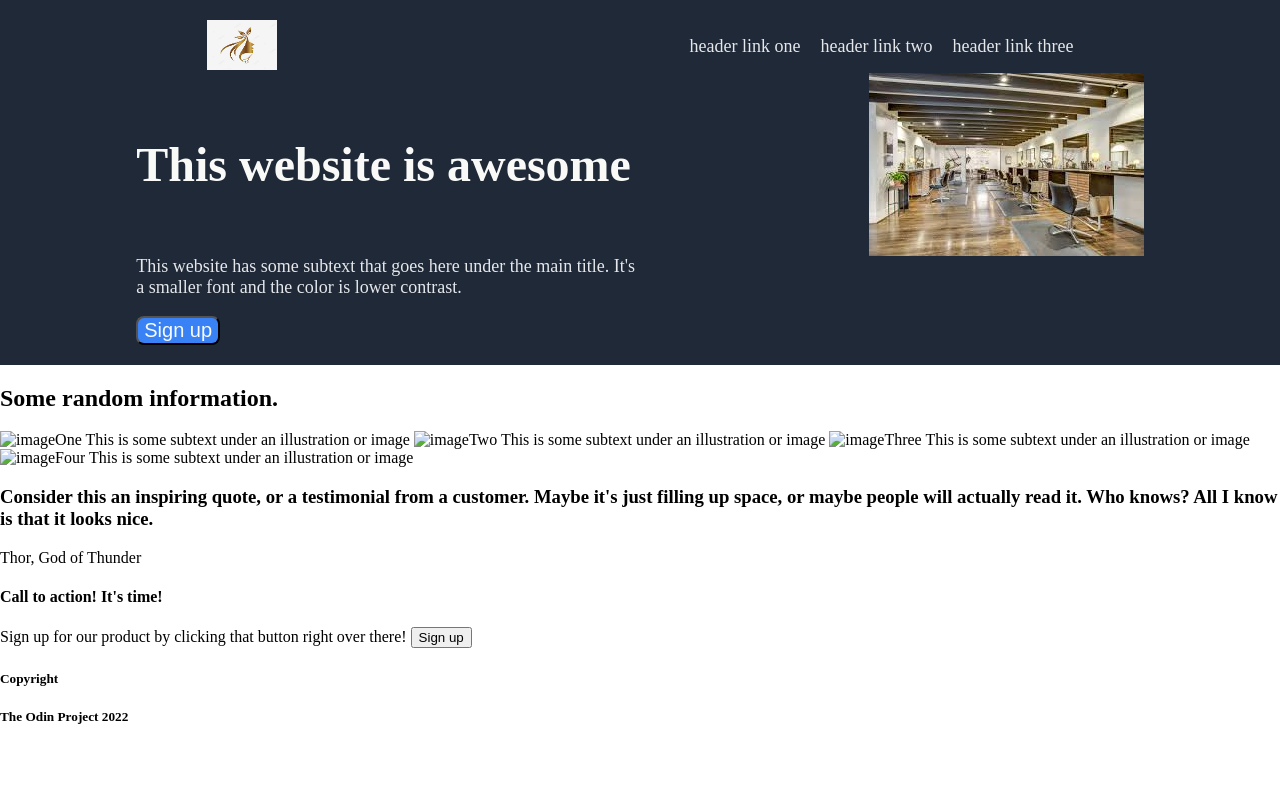
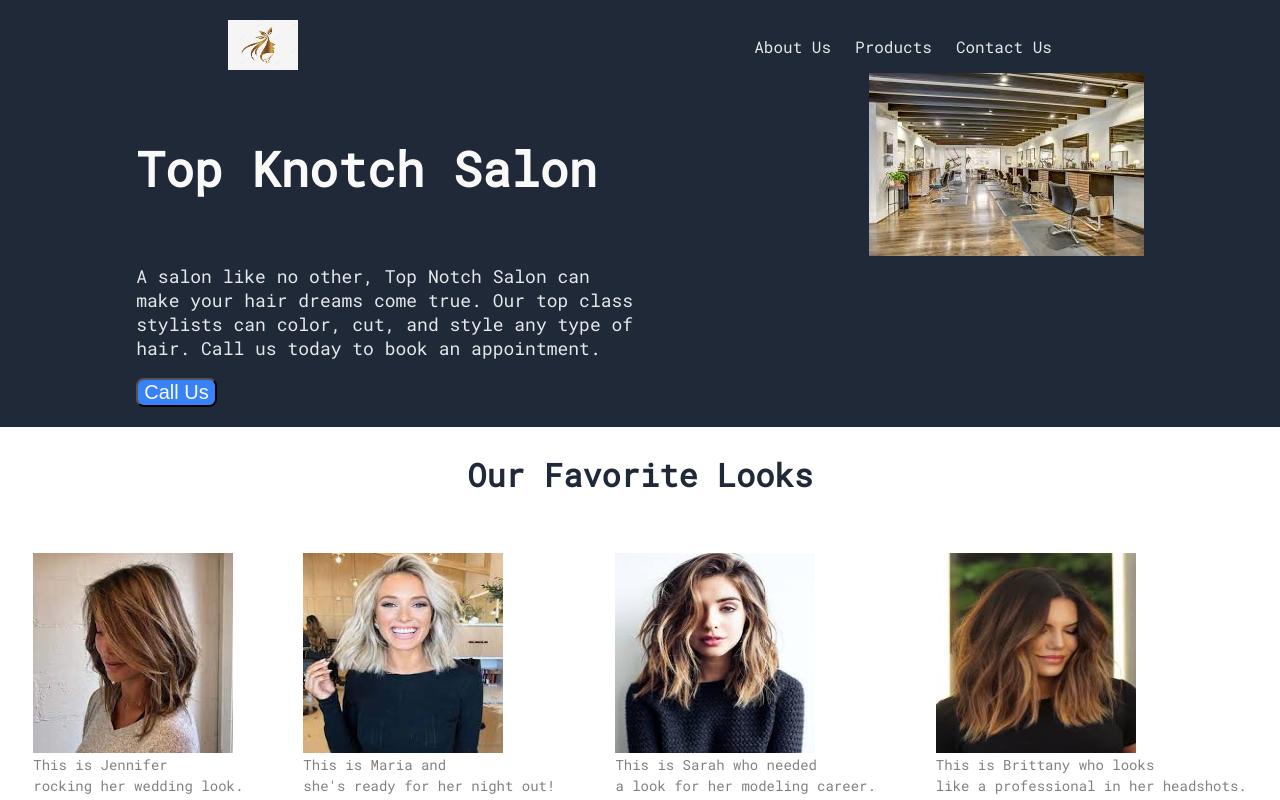
Before and after one commit to shelbyrenee67/landing-page-project, a plain HTML site: page index.html in a window 1280 px wide. Shown: the top 800 px of the page. Drawn offline with Linux system fonts and the light colour scheme.

Commit message:
Add index.html

```diff
--- a/index.html
+++ b/index.html
@@ -5,6 +5,9 @@
     <meta http-equiv="X-UA-Compatible" content="IE=edge">
     <meta name="viewport" content="width=device-width, initial-scale=1.0">
     <link rel="stylesheet" href="style.css">
+    <link rel="preconnect" href="https://fonts.googleapis.com">
+    <link rel="preconnect" href="https://fonts.gstatic.com" crossorigin>
+    <link href="https://fonts.googleapis.com/css2?family=Overpass&family=Roboto+Mono&display=swap" rel="stylesheet">
     <title>My Landing Page</title>
 </head>
 <body>
@@ -13,18 +16,18 @@
         <header>
             <img src="logo.jpg" alt="Header Logo">
             <ul>
-                <li><a href="#">header link one</a></li>
-                <li><a href="#">header link two</a></li>
-                <li><a href="#">header link three</a></li>
+                <li><a href="#">About Us</a></li>
+                <li><a href="#">Products</a></li>
+                <li><a href="#">Contact Us</a></li>
             </ul>
         </header>
 
         <section class="top-section">
 
             <section class="left-side">
-                <h1>This website is awesome</h1>
-                <p>This website has some subtext that goes here under the main title. It's a smaller font and the color is lower contrast.</p>
-                <button>Sign up</button>
+                <h1>Top Knotch Salon</h1>
+                <p>A salon like no other, Top Notch Salon can make your hair dreams come true. Our top class stylists can color, cut, and style any type of hair. Call us today to book an appointment.</p>
+                <button>Call Us</button>
             </section>
 
             <section class="right-side">
@@ -35,28 +38,36 @@
     </section>
 
     <section class="white-section">
-        <h2>Some random information.</h2>
+        <h2>Our Favorite Looks</h2>
         <section class="images">
-        <img src="#" alt="imageOne">
-            <span>This is some subtext under an illustration or image</span>
-        <img src="#" alt="imageTwo">
-            <span>This is some subtext under an illustration or image</span>
-        <img src="#" alt="imageThree">
-            <span>This is some subtext under an illustration or image</span>
-        <img src="#" alt="imageFour">
-            <span>This is some subtext under an illustration or image</span>
+        <section class="one">
+            <img class="photos" src="style1.jpg" alt="imageOne">
+            <span class="text">This is Jennifer <br> rocking her wedding look.</span>
+        </section>
+        <section class="two">
+            <img class="photos" src="style2.jpg" alt="imageTwo">
+            <span class="text">This is Maria and <br> she's ready for her night out!</span>
+        </section>
+        <section class="three">
+            <img class="photos" src="style3.jpg" alt="imageThree">
+            <span class="text">This is Sarah who needed  <br> a look for her modeling career.</span>
+        </section>
+        <section class="four">
+            <img class="photos" src="style4.jpg" alt="imageFour">
+            <span class="text">This is Brittany who looks <br> like a professional in her headshots.</span>
+        </section>
         </section>
     </section>
 
     <section class="gray-section">
-        <h3>Consider this an inspiring quote, or a testimonial from a customer. Maybe it's just filling up space, or maybe people will actually read it. Who knows? All I know is that it looks nice.</h3>
-        <span>Thor, God of Thunder</span>
+        <h3>"I cant tell you how amazing this salon is! I booked an appointment super last minute for a wedding I was going to and everyone here was so accomodating. They listened to what I requested and offered me their professional opinion. The color and style turned out even better than I could have imagined and I got so many compliments at the wedding. Thank you so much Top Knotch Salon!"</h3>
+        <span>-Jane, a loyal customer</span>
     </section>
 
     <section class="blue-section">
         <h4>Call to action! It's time!</h4>
-        <span>Sign up for our product by clicking that button right over there!</span>
-        <button>Sign up</button>
+        <span>Book an appointment today with one of our stylists!</span>
+        <button>Book now!</button>
     </section>
 
    <footer class="footer">
--- a/style.css
+++ b/style.css
@@ -1,7 +1,8 @@
 /*Top Section Styles*/
 
 body{
-    margin: 0
+    margin: 0;
+    font-family: 'Roboto Mono', monospace;
 }
 
 header{
@@ -13,14 +14,14 @@ a{
     text-decoration: none;
     color: inherit;
     color: #E5E7EB;
-    font-size: 18px;
+    font-size: 16px;
 
 }
 
 ul{
     list-style: none;
     display: flex;
-    gap: 20px;
+    gap: 24px;
 }
 
 .blue-background{
@@ -31,7 +32,6 @@ ul{
 header > img{
     height: 50px;
     width: 70px;
-
 }
 
 h1{
@@ -57,3 +57,103 @@ p{
     font-size: 20px;
     border-radius: 8px;
 }
+
+/* White Section Styles */
+
+h2{
+    text-align: center;
+    font-size: 32px;
+    font-weight: 900;
+    color: #1F2937;
+}
+
+.images{
+    display: flex;
+    justify-content: center;
+    flex-wrap: wrap;
+}
+
+.photos{
+    width: 200px;
+    height: 200px;
+    display: flex;
+    flex: 0 0 100%;
+}
+
+.one > .text{
+    font-size: 14px;
+    color: grey;
+}
+
+.two > .text{
+    font-size: 14px;
+    color: grey;
+}
+
+.three > .text{
+    font-size: 14px;
+    color: grey;
+}
+
+.four > .text{
+    font-size: 14px;
+    color: grey;
+}
+
+.one,
+.two,
+.three,
+.four {
+    margin: 30px;
+}
+
+/*Gray Section Styles*/
+
+.gray-section{
+    background-color: #E5E7EB;
+    display: flex;
+    flex-direction: column;
+    align-items: center;
+}
+
+h3{
+    font-size: 30px;
+    font-style: italic;
+    color: #1F2937;
+    font-weight: 100;
+    width: 900px;
+}
+
+/* Blue Section Styles */
+
+.blue-section{
+    background-color: #3882F6;
+    width: 800px;
+    display: flex;
+    flex-direction: column;
+    align-items: flex-start;
+    margin: auto;
+    margin-top: 50px;
+    flex-wrap: nowrap;
+    border-radius: 8px;
+    padding: 20px;
+    color: white;
+    margin-bottom: 50px;
+}
+
+.blue-section > button{
+    display: flex;
+    justify-content: center;
+    border-radius: 8px;
+}
+
+/* Footer Styles*/
+
+.footer{
+    background-color: #1F2937;
+    margin: 0;
+    display: flex;
+    justify-content: center;
+    gap: 10px;
+    color: white;
+}
```
Also changed, not shown: style1.jpg (added), style2.jpg (added), style3.jpg (added), style4.jpg (added).
